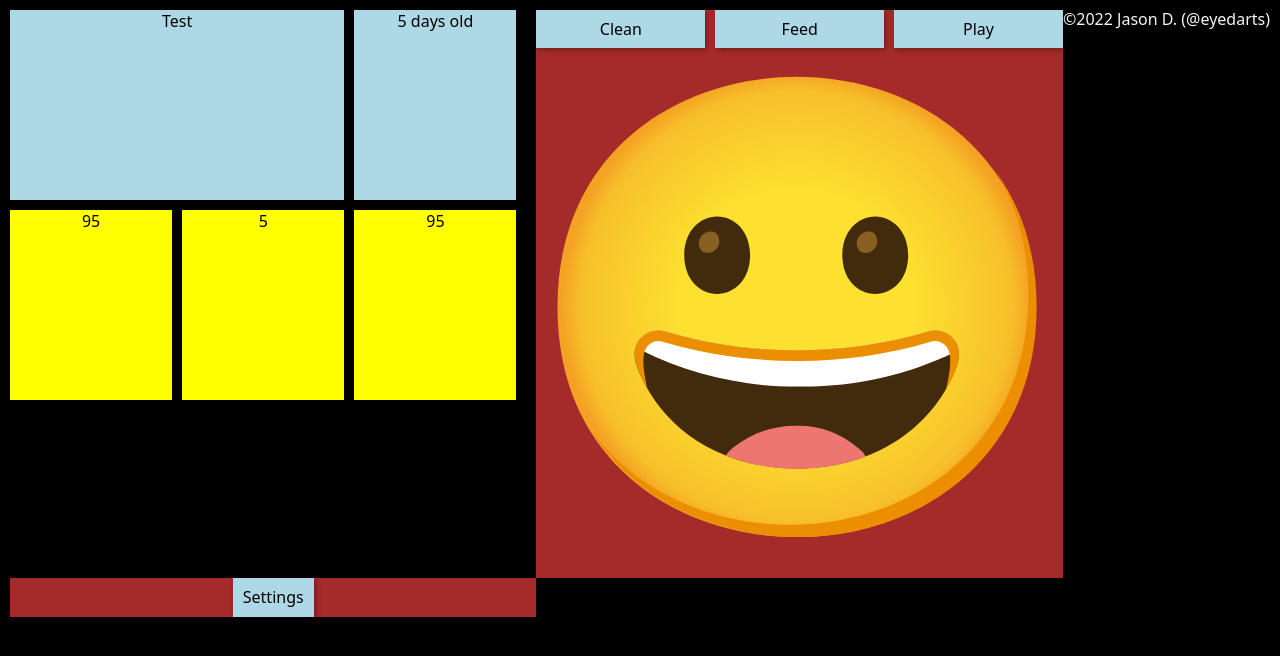
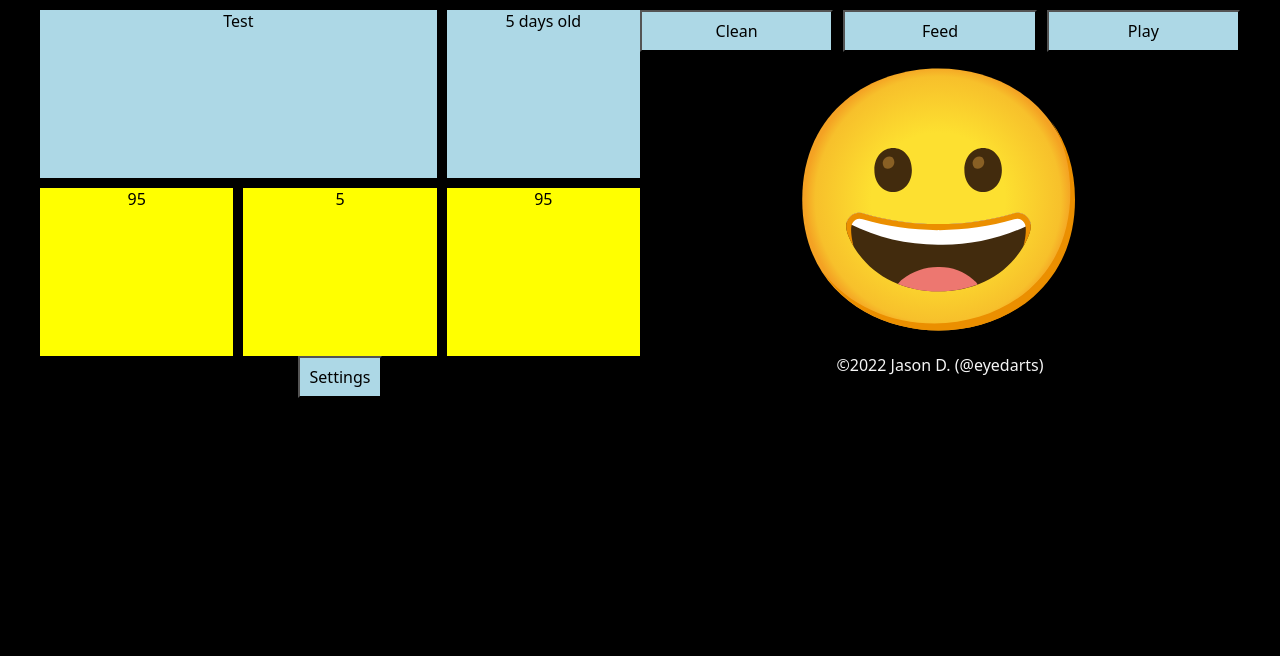
Before and after one commit to eyedarts/virtual-pet, a plain HTML site: page index.html in a window 1280 px wide. Drawn offline with nearby package versions, Linux system fonts and the light colour scheme.

Commit message:
Fix: make CSS style a little better for testing

```diff
--- a/src/css/style.css
+++ b/src/css/style.css
@@ -5,15 +5,12 @@ html {
 body {
   background-color: black;
   color: whitesmoke;
-  display: grid;
-  grid-template-areas: "header header" "main main";
-  grid-template-columns: 1fr 1fr;
+  max-width: 1200px;
+  margin: auto;
 }
 
 button {
   background-color: lightblue;
-  border: 0;
-  box-shadow: 2px 2px 5px rgba(0, 0, 0, 0.3);
   cursor: pointer;
   padding: 10px;
 }
@@ -23,11 +20,6 @@ h1 {
 }
 
 header {
-  display: grid;
-  grid-area: header;
-  grid-gap: 10px;
-  grid-template-areas: "name name age" "stat stat stat" "copyright copyright copyright";
-  grid-template-columns: repeat(3, 1fr);
   text-align: center;
 }
 
@@ -37,12 +29,15 @@ main {
 }
 
 section {
-  background-color: brown;
   text-align: center;
 }
 
 footer {
   text-align: center;
+}
+
+img {
+  max-width: 300px;
 }
 
 .stat {
@@ -65,10 +60,6 @@ footer {
   grid-area: stat;
 }
 
-#copyright {
-  grid-area: copyright;
-}
-
 .hidden {
   position: absolute;
   top: -9999px;
@@ -83,13 +74,18 @@ footer {
 
 @media (min-width: 800px) {
   body {
-    grid-template-areas: "header main copyright" "header main copyright"
+    display: grid;
+    grid-template-columns: 1fr 1fr;
+    grid-template-areas: "header main"
   }
 
   header {
-    grid-template-areas: "name name" "age" "stat";
-    margin-right: 20px;
-  }
+    display: grid;
+    grid-area: header;
+    grid-gap: 10px;
+    grid-template-areas: "name name age" "stat stat stat";
+    grid-template-columns: repeat(3, 1fr);
+   }
 
   main {
     grid-area: main;
```
